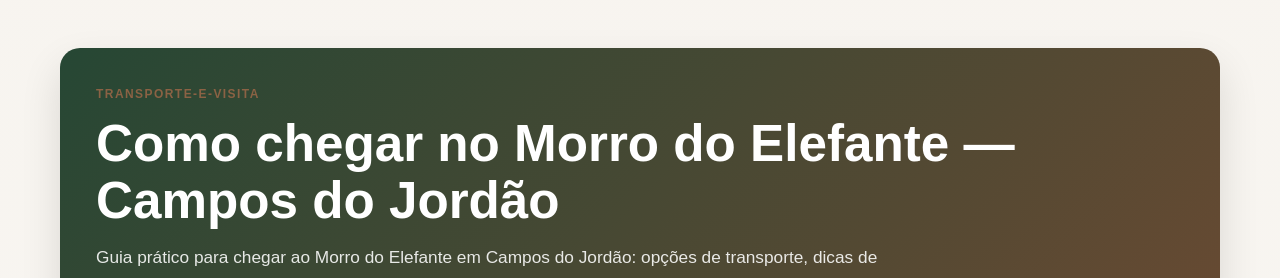
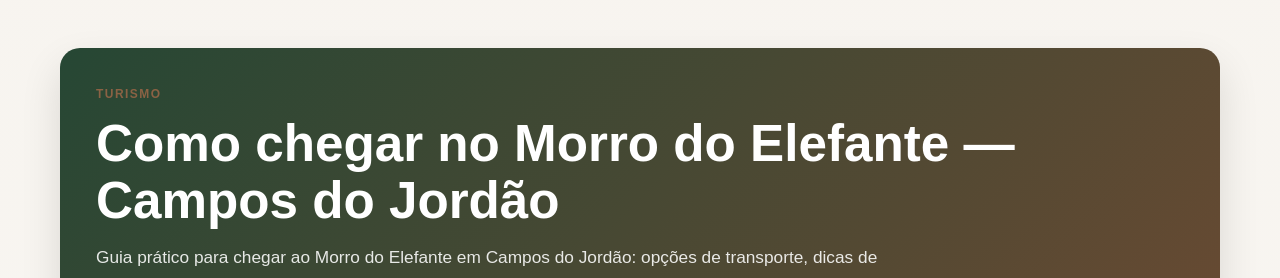
Before and after one commit to projetocamposdojordao/projetocamposdojordao.github.io, a Jekyll site: the page built from _posts/2026-04-12-como-chegar-no-morro-do-elefante-campos-do-jordao.md, in a window 1280 px wide and 900 px high. Shown: the part 189-467 px from the top of the window. Built offline with Jekyll 4.4.1, drawn with Linux system fonts in a browser that asks for light colours.

Commit message:
Update 2026-04-12-como-chegar-no-morro-do-elefante-campos-do-jordao.md

```diff
--- a/_posts/2026-04-12-como-chegar-no-morro-do-elefante-campos-do-jordao.md
+++ b/_posts/2026-04-12-como-chegar-no-morro-do-elefante-campos-do-jordao.md
@@ -2,7 +2,7 @@
 layout: post
 title: "Como chegar no Morro do Elefante — Campos do Jordão"
 description: "Guia prático para chegar ao Morro do Elefante em Campos do Jordão: opções de transporte, dicas de acesso a partir do centro (Capivari), informações sobre teleférico, estacionamento e cuidados para a visita."
-category: transporte-e-visita
+category: turismo
 tags:
   - Campos do Jordão
   - Morro do Elefante
```
